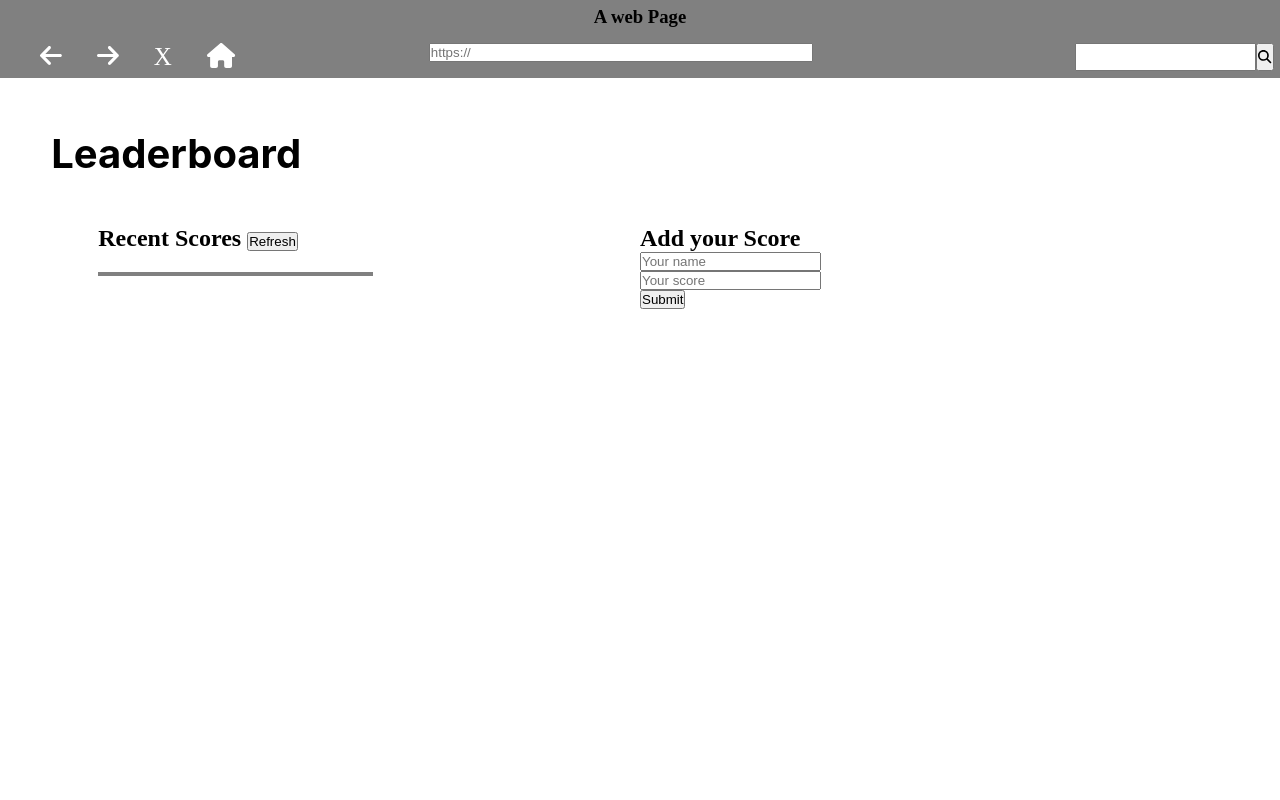
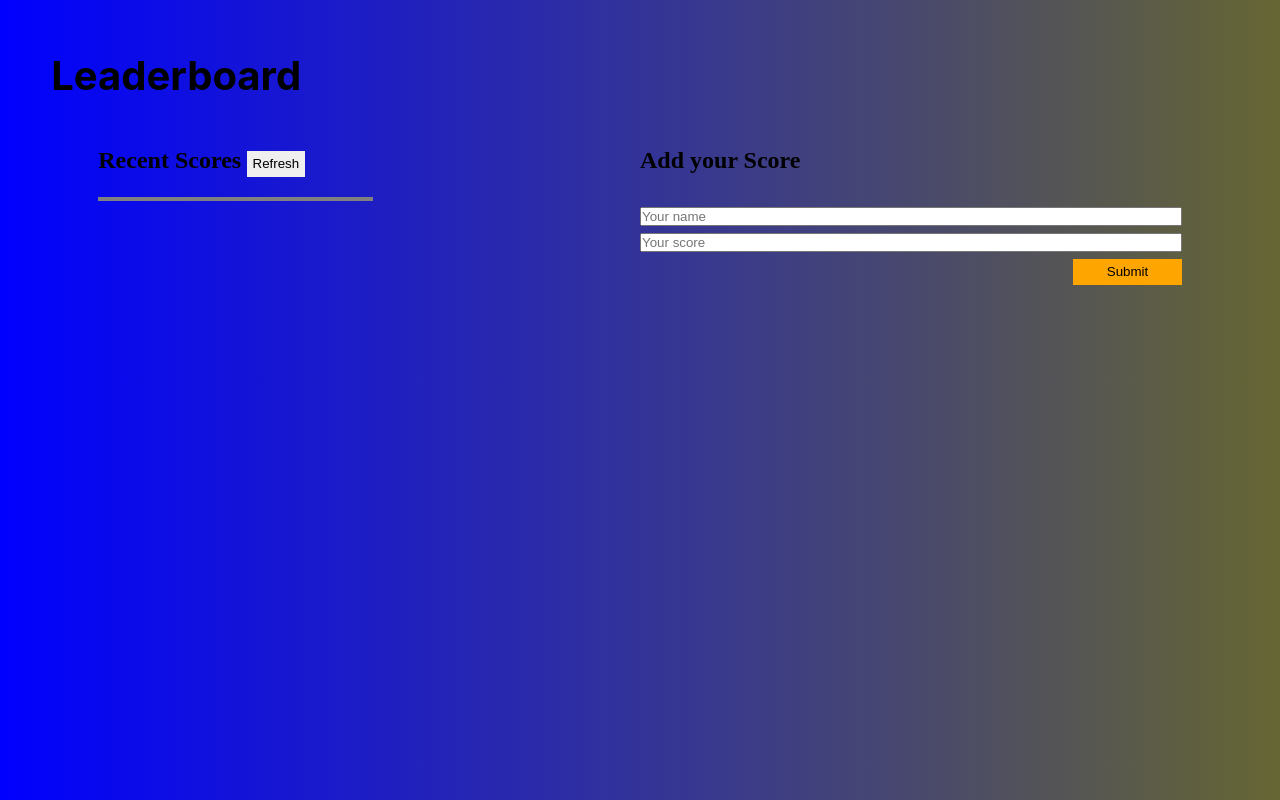
Before and after one commit to Ade179/Leader-Board-App, a website built with webpack: page src/index.html in a window 1280 px wide. Built offline with nearby package versions, Linux system fonts and the light colour scheme; no server answers.

Commit message:
styling added

```diff
--- a/src/index.html
+++ b/src/index.html
@@ -7,29 +7,11 @@
     <title>Leaderboard</title>
 </head>
 <body>
-    <header class="header">
-        <div class="text-container">
-            <h3 class="webpage">A web Page</h3>
-        </div>
-        <div class="header-menu">
-            <div class="arrowsandexit">
-            <i class="fa fa-arrow-left" aria-hidden="true"></i>
-            <i class="fa-solid fa-arrow-right"></i>
-            <p>X</p>
-            <i class="fa fa-home" aria-hidden="true"></i>
-        </div>
-                <form action="get" class="form">
-            <input type="text" name="search" placeholder="https://" class="webinput">
-                </form>
-             <div class="btnn"><input type="text"><button type="submit" class="button1"><i class="fa fa-search"></i></button></div>
-        </div>
-    </header>
-
     <section class="sec1">
         <h1 class="leaderBoard">Leaderboard</h1>
         <div class="allscorescontainer">
         <div class="scores">
-            <h2>Recent Scores <button class="btn">Refresh</button></h2>
+           <div class="recents"><h2 class="">Recent Scores <button class="btn">Refresh</button></h2></div>
             <div class="table"></div>
         </div>
         <div class="addscore">
--- a/src/style.css
+++ b/src/style.css
@@ -1,41 +1,12 @@
 body {
   margin: 0;
   padding: 0;
+  background-image: linear-gradient(to right, blue, rgb(102, 102, 51));
 }
 
 * {
   padding: 0;
   margin: 0;
-}
-
-.text-container {
-  display: flex;
-  justify-content: center;
-}
-
-.header {
-  background-color: grey;
-  display: flex;
-  flex-direction: column;
-  gap: 15px;
-  padding: 0.5%;
-}
-
-.header-menu {
-  display: grid;
-  grid-template-columns: 1fr 1fr 1fr;
-}
-
-.arrowsandexit {
-  display: flex;
-  gap: 9%;
-  color: white;
-  font-size: 25px;
-  padding-left: 8%;
-}
-
-.webinput {
-  width: 90%;
 }
 
 .sec1 {
@@ -54,9 +25,23 @@ body {
 }
 
 .addscorecontainer {
+  padding-top: 6%;
   display: flex;
-  flex-wrap: wrap;
-  width: 30%;
+  flex-direction: column;
+  gap: 7px;
+}
+
+.submit-btn {
+  display: flex;
+  justify-content: flex-end;
+}
+
+.submit {
+  width: 20%;
+  height: auto;
+  border: none;
+  background-color: orange;
+  padding: 1%;
 }
 
 .table {
@@ -78,3 +63,23 @@ body {
   display: flex;
   justify-self: right;
 }
+
+.btn {
+  padding: 1%;
+  border: none;
+}
+
+.btn:hover {
+  background-image: linear-gradient(to right, rgb(0, 255, 115), rgb(74, 74, 61));
+  width: 20%;
+  border: none;
+}
+
+.btn:active {
+  background-color: #ff6b00;
+  border: none;
+}
+
+.recents {
+  gap: 10px;
+}
```
Also changed, not shown: dist/index.html, 1 other file.
